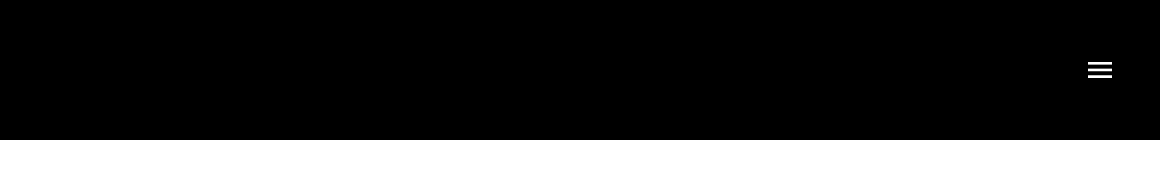
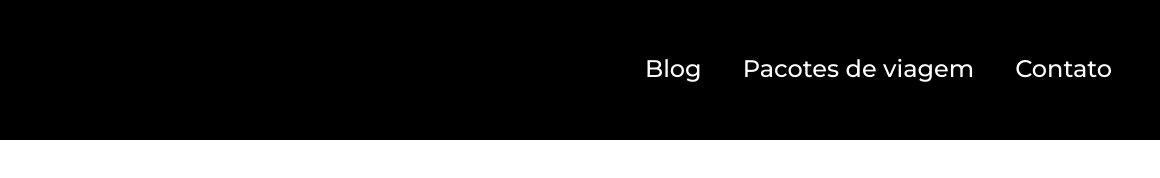
Before and after one commit to Carlosviin/JornadaViagens, a plain HTML site: page index.html in a window 1280 px wide. Shown: the full height of the page, 120-1280 px from the left. Drawn offline with Linux system fonts and the light colour scheme.

Commit message:
adiciona estilo para tablet

```diff
--- a/css/header.css
+++ b/css/header.css
@@ -33,4 +33,25 @@
 .list-links li a {
   text-decoration: none;
   color: var(--text-secundary-color);
+  font-weight: var(--menu-text-weight);
+  font-size: 24px;
 }
+@media screen and (min-width: 768px) {
+  .navegation-menu {
+    margin-top: 0;
+  }
+  .navegation-menu label {
+    display: none;
+  }
+  .navegation-menu nav {
+    display: block;
+  }
+  .list-links {
+    display: flex;
+    flex-direction: row;
+    justify-content: space-between;
+    align-items: center;
+    padding: 0;
+    width: 467px;
+  }
+}
```
